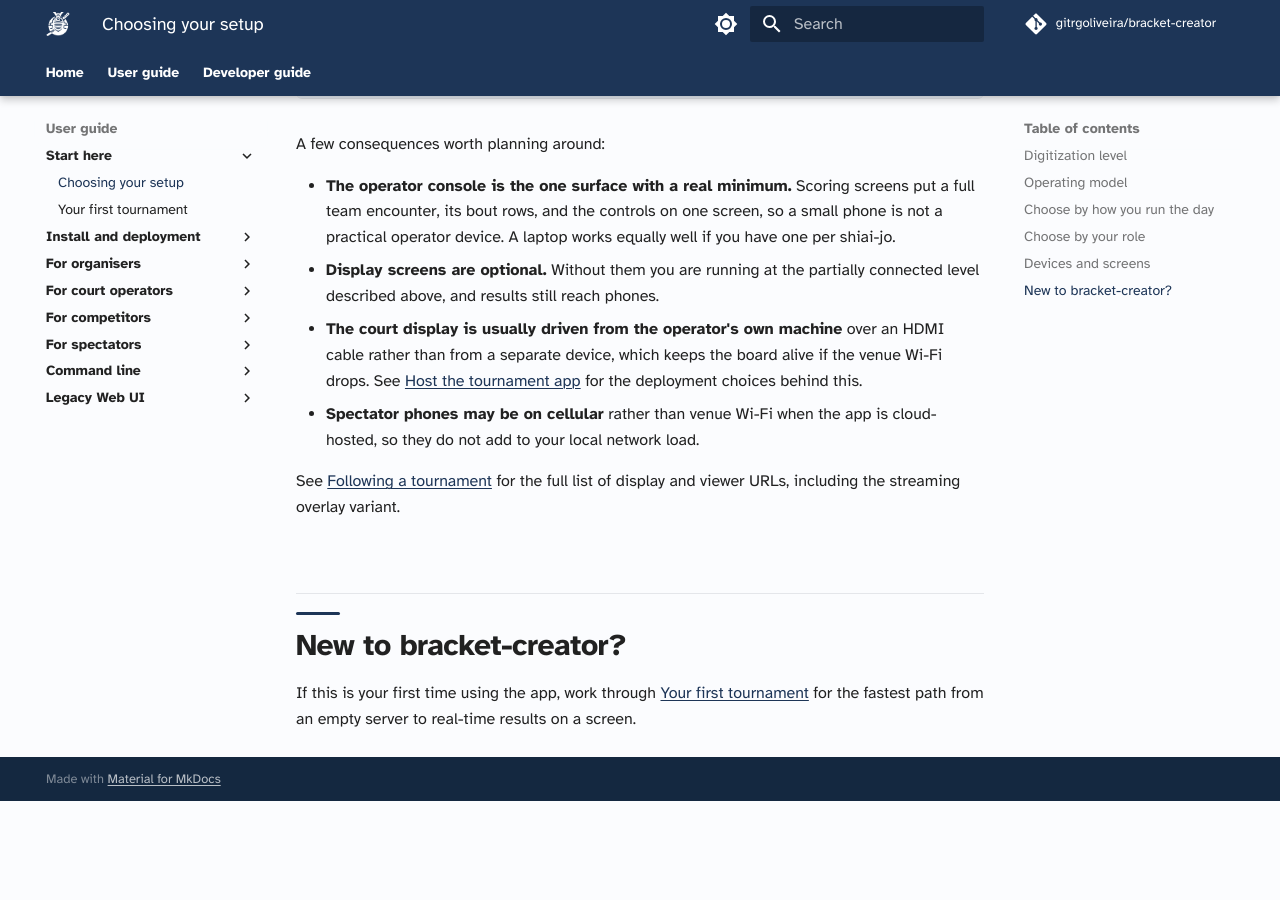
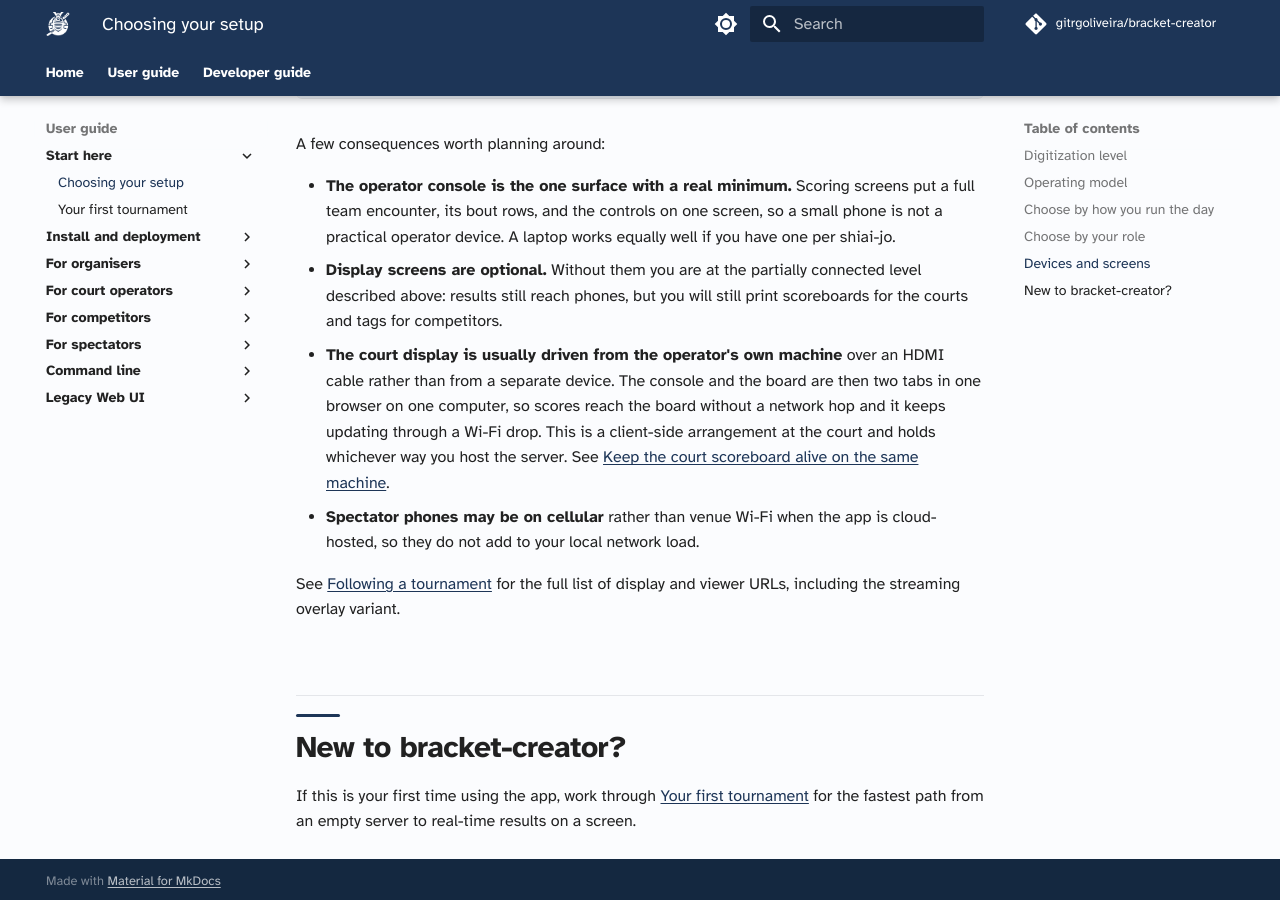
Before and after one commit to gitrgoliveira/bracket-creator, an MkDocs documentation site: the page built from docs/user-guide/start-here/choosing-your-setup.md, in a window 1280 px wide and 900 px high, scrolled down 2399 px. Built offline with MkDocs 1.6.1 and Material for MkDocs 9.7.7, drawn with Linux system fonts in a browser that asks for light colours; comment, search, counter and statistics services are not loaded; before the commit the page ends 3200 px from its top, so only the background shows below that.

Commit message:
docs: address the code review on the placement wording and devices section
Five findings, all documentation correctness. No executable code in this
branch, and styles.css is still byte-identical to main after stripping
comments.

- The HDMI point cited hosting.md, which covers server deployment (Docker
  host, GCP VM, Oracle VM) and says nothing about HDMI. The claim itself is
  sound but it is a client-side arrangement at the court: the console and the
  board become two tabs in one browser sharing a same-origin channel, so
  scores reach the board with no network hop. Repointed at the section that
  actually documents it and said outright that it holds whichever way the
  server is hosted.
- "Without them ... results still reach phones" implied dropping displays
  costs nothing. docs/index.md defines the partially connected level as still
  needing printed scoreboards and competitor tags, so say that.
- "Table 2 puts White's triangle at the far left and Red's at the far right"
  reintroduced the board-edge ambiguity this branch exists to remove: the
  board's far left is the Order column. Re-read the plate at 400dpi, each
  triangle sits at the name-side edge of that side's own score column, outside
  the ippon slots but inboard of the name. Fixed in the doc and in the
  styles.css copy of the same sentence.
- "The slot group hugs the centre vs" was stated unconditionally but only
  holds under @supports (grid-template-rows: subgrid). Scoped it, and said
  that only the within-group fill order survives in the fallback.
- The Table 2 callouts label M the first point and T the third, which reads
  like a third slot next to a bullet saying two slots per side. The ordinals
  are bout chronology across both competitors (Red first and third, White
  second), so Red still holds two ippons in two slots. Said so.

Refs mp-6o1a

Co-Authored-By: Claude Opus 5 (1M context) <noreply@anthropic.com>

```diff
--- a/docs/user-guide/start-here/choosing-your-setup.md
+++ b/docs/user-guide/start-here/choosing-your-setup.md
@@ -49,8 +49,8 @@ The app runs on several screens at the same time, and each surface is designed f
 A few consequences worth planning around:
 
 - **The operator console is the one surface with a real minimum.** Scoring screens put a full team encounter, its bout rows, and the controls on one screen, so a small phone is not a practical operator device. A laptop works equally well if you have one per shiai-jo.
-- **Display screens are optional.** Without them you are running at the partially connected level described above, and results still reach phones.
-- **The court display is usually driven from the operator's own machine** over an HDMI cable rather than from a separate device, which keeps the board alive if the venue Wi-Fi drops. See [Host the tournament app](../install/hosting.md) for the deployment choices behind this.
+- **Display screens are optional.** Without them you are at the partially connected level described above: results still reach phones, but you will still print scoreboards for the courts and tags for competitors.
+- **The court display is usually driven from the operator's own machine** over an HDMI cable rather than from a separate device. The console and the board are then two tabs in one browser on one computer, so scores reach the board without a network hop and it keeps updating through a Wi-Fi drop. This is a client-side arrangement at the court and holds whichever way you host the server. See [Keep the court scoreboard alive on the same machine](../../architecture/infrastructure-architecture.md#keep-the-court-scoreboard-alive-on-the-same-machine-hdmi).
 - **Spectator phones may be on cellular** rather than venue Wi-Fi when the app is cloud-hosted, so they do not add to your local network load.
 
 See [Following a tournament](../spectators/following.md) for the full list of display and viewer URLs, including the streaming overlay variant.
```
Also changed, not shown: running_a_kendo_tournament.md (+2 -2 lines), 1 other file.
